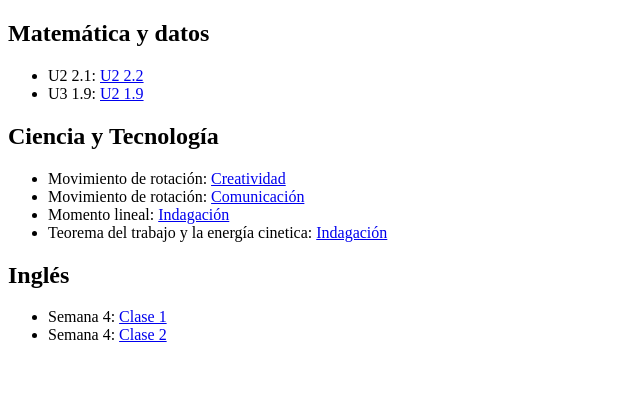
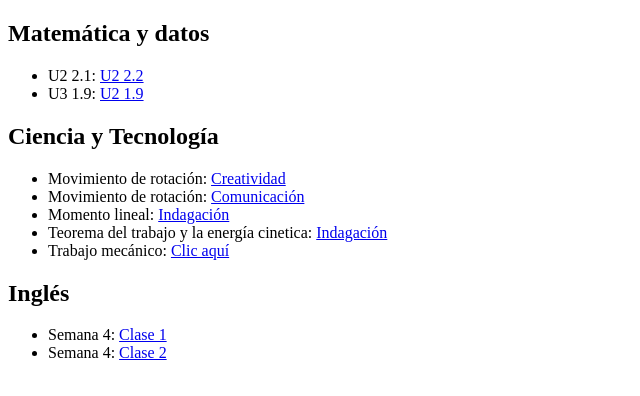
Before and after one commit to oscarmejia25/centro_escolar, a plain HTML site: page pages/grado8.html in a window 1280 px wide. Shown: the whole page, without its empty margins (0-640 px from the left). Drawn offline with Linux system fonts and the light colour scheme.

Commit message:
Update grado8.html

```diff
--- a/pages/grado8.html
+++ b/pages/grado8.html
@@ -17,11 +17,13 @@
         <li>Movimiento de rotación: <a href="u1_mr_comunicacion.html">Comunicación</a></li>
         <li>Momento lineal: <a href="u1_ml_indagacion.html">Indagación</a></li>
         <li>Teorema del trabajo y la energía cinetica: <a href="9u2t1tec.html">Indagación</a></li>
+        <li>Trabajo mecánico: <a href="8tm.html">Clic aquí</a></li>
     </ul>
     <h2>Inglés</h2>
     <ul>
         <li>Semana 4: <a href="s4c1.html">Clase 1</a></li>
         <li>Semana 4: <a href="8s4c12.html">Clase 2</a></li>
+
     </ul>
 </body>
 </html>
```
